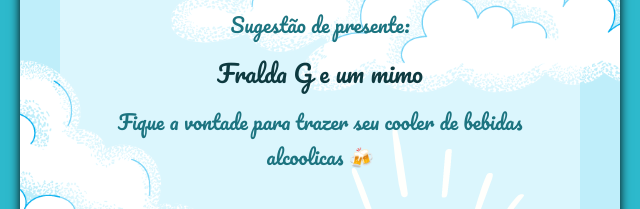
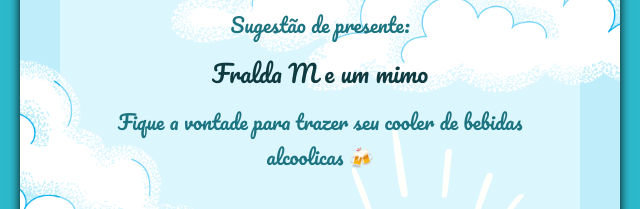
Before and after one commit to Efpires/convite-G, a plain HTML site: page index.html in a window 1280 px wide. Shown: the part 394-603 px from the top of the page, 320-960 px from the left. Drawn offline with Linux system fonts and the light colour scheme; a web font is replaced by a local one.

Commit message:
first commit

```diff
--- a/index.html
+++ b/index.html
@@ -22,7 +22,7 @@
             <p>Local: <a href="https://www.google.com/maps/dir/-25.4481276,-49.2942842/chacara+pelanda/@-25.5206083,-49.3660195,12z/data=!3m1!4b1!4m9!4m8!1m1!4e1!1m5!1m1!1s0x94dcff3018e7a0a9:0x59022f3fda97b2e0!2m2!1d-49.2898085!2d-25.5936869" target="_blank"> 🗺️ Chácara do Pelanda</a></p>
 
             <p>Sugestão de presente:<br>
-            <div class="presente">Fralda G e um mimo</div></p>
+            <div class="presente">Fralda M e um mimo</div></p>
 
             <article id="bebida">
                 <p>Fique a vontade para
--- a/scr/css/style.css
+++ b/scr/css/style.css
@@ -15,8 +15,6 @@
 }
 
 body {
-    /* background-image: url(/scr/imagens/Backgroud.png); */
-    /* height: 100%; */
     background-color: #2DB9CC;
     }
 
```
